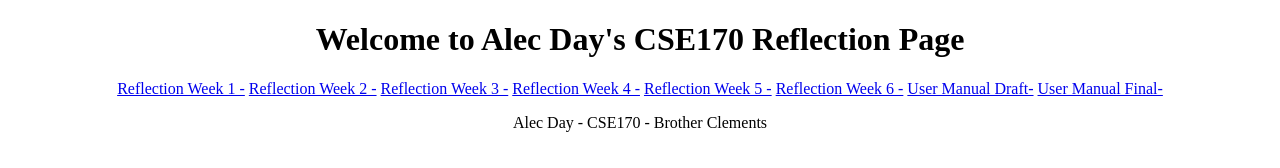
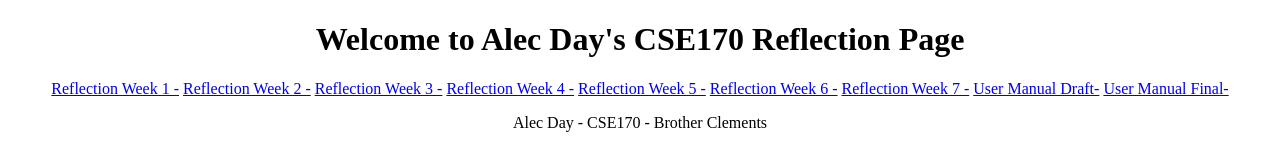
Before and after one commit to jaarhday/CSE-170, a plain HTML site: page index.html in a window 1280 px wide. Drawn offline with Linux system fonts and the light colour scheme.

Commit message:
Update index.html

```diff
--- a/index.html
+++ b/index.html
@@ -19,6 +19,7 @@
             <a href="./CSE170_Wk4.docx"> Reflection Week 4 -</a>
             <a href="./CSE170_Wk5.docx"> Reflection Week 5 -</a>
             <a href="./CSE170_Wk6.docx"> Reflection Week 6 -</a>
+            <a href="./CSE170_Wk7.docx"> Reflection Week 7 -</a>
             <a href="./User Manual - Alec Day.docx"> User Manual Draft-</a>
             <a href="./User Manual Final - Alec Day.docx"> User Manual Final-</a>
         </main>
```
